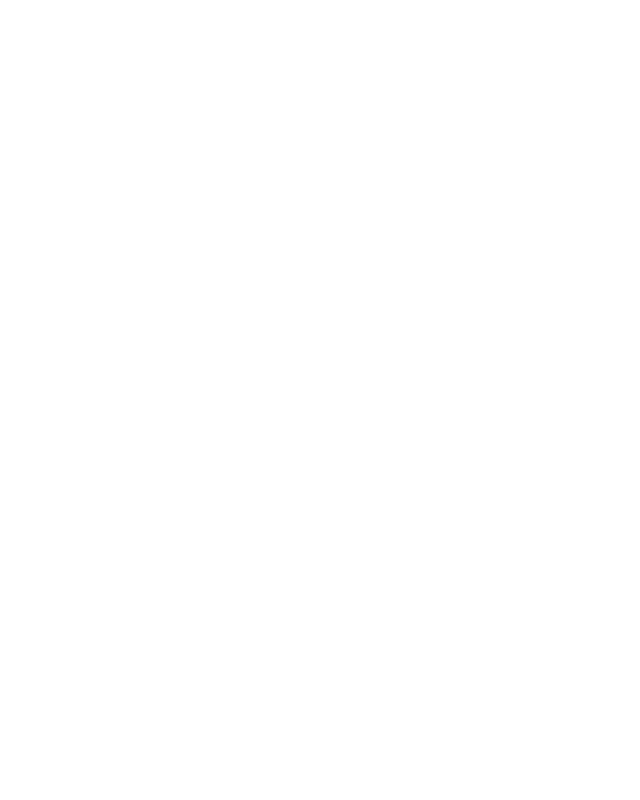
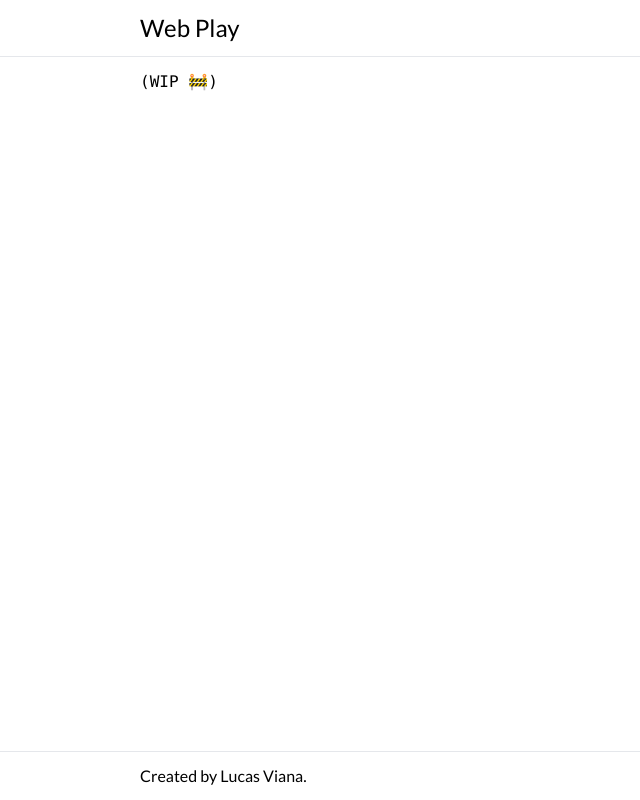
Before and after one commit to LSViana/web-labs, a Nuxt app: page /experiments/buttons in a window 1280 px wide. Before the commit this address had no page. Shown: the whole page, without its empty margins (0-640 px from the left). Built offline with nearby package versions, Linux system fonts and the light colour scheme.

Commit message:
Add placeholder pages for the experiments

```diff
--- /dev/null
+++ b/pages/experiments/buttons/index.vue
@@ -0,0 +1,11 @@
+<template>
+  <NuxtLayout name="home">
+    <Container class="p-3">
+      <code>(WIP 🚧)</code>
+    </Container>
+  </NuxtLayout>
+</template>
+
+<script lang="ts" setup>
+import Container from '~/components/shared/layout/Container.vue'
+</script>
--- /dev/null
+++ b/pages/experiments/drag-n-drop/index.vue
@@ -0,0 +1,11 @@
+<template>
+  <NuxtLayout name="home">
+    <Container class="p-3">
+      <code>(WIP 🚧)</code>
+    </Container>
+  </NuxtLayout>
+</template>
+
+<script lang="ts" setup>
+import Container from '~/components/shared/layout/Container.vue'
+</script>
```
